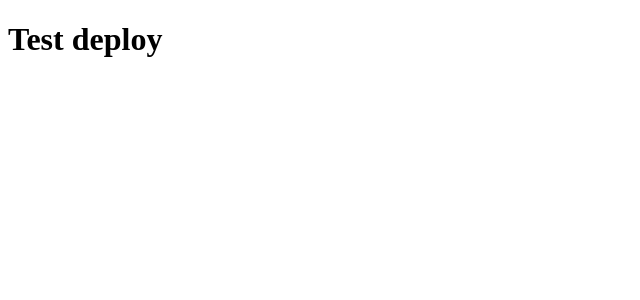
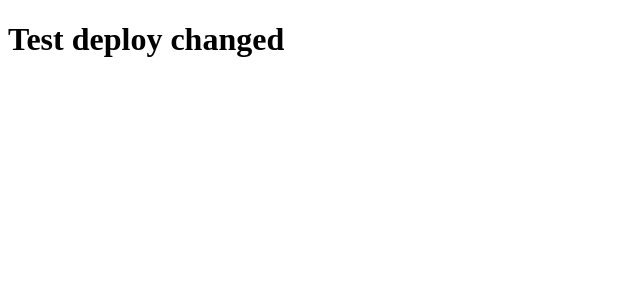
Before and after one commit to Corea98/ci-cd-aws-s3, an Angular app in the folder frontend/: page / in a window 1280 px wide. Shown: the top 300 px of the page, without its empty margins (0-640 px from the left). Built offline with nearby package versions, Linux system fonts and the light colour scheme.

Commit message:
feat: deploy - clean

```diff
--- a/frontend/src/app/app.component.html
+++ b/frontend/src/app/app.component.html
@@ -1 +1 @@
-<h1>Test deploy</h1>
+<h1>Test deploy changed</h1>
```
